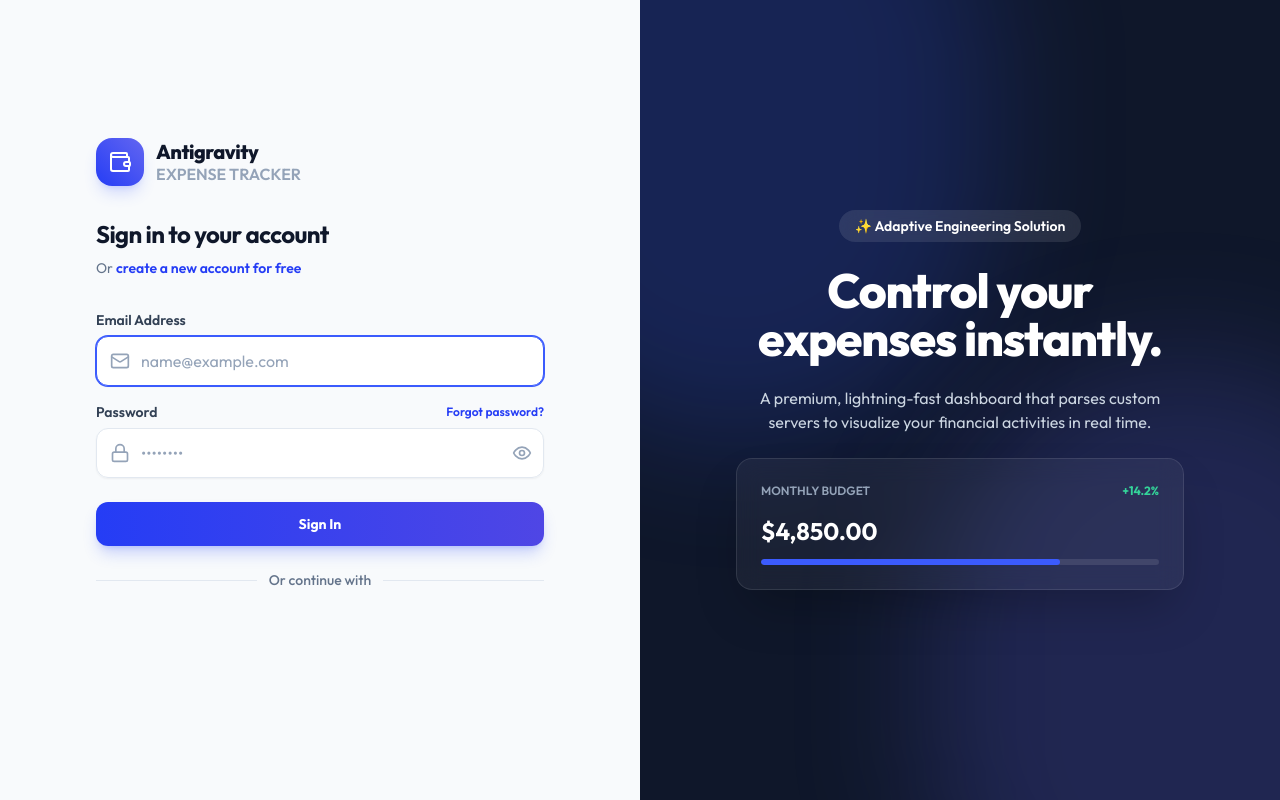
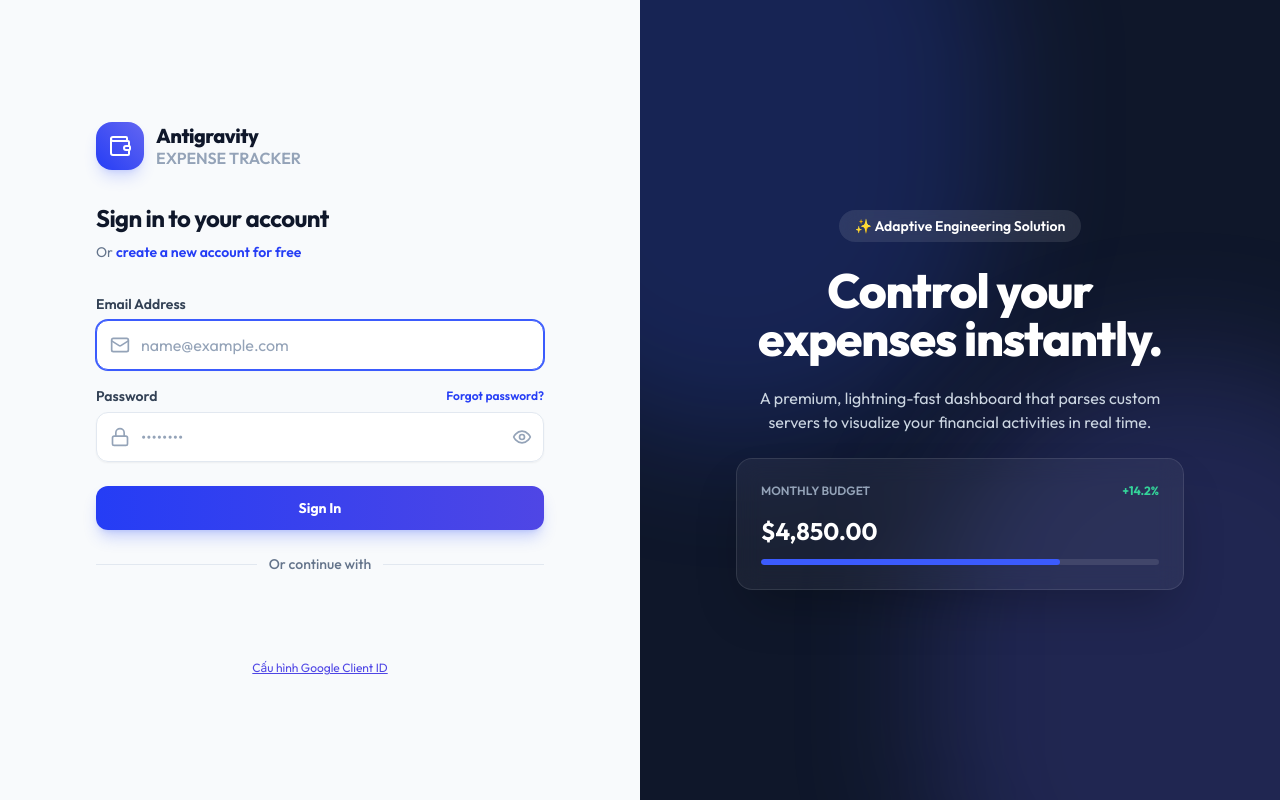
Before and after one commit to hungtintran89-code/TrackerExpense, a React (Vite) app in the folder frontend/: page /login in a window 1280 px wide. Built offline with nearby package versions, Linux system fonts and the light colour scheme.

Commit message:
Feature: Add Google Client ID UI configuration helper utility to bypass invalid client settings

```diff
--- a/frontend/src/pages/Login.jsx
+++ b/frontend/src/pages/Login.jsx
@@ -56,9 +56,9 @@ export default function Login() {
   useEffect(() => {
     const initGoogleGSI = () => {
       if (window.google && window.google.accounts) {
-        const client_id = import.meta.env.VITE_GOOGLE_CLIENT_ID || '878772922718-pl0f63q1npsvghlup3bcr0bsh2aivl7l.apps.googleusercontent.com'
+        const client_id = localStorage.getItem('vite_google_client_id') || import.meta.env.VITE_GOOGLE_CLIENT_ID || '878772922718-pl0f63q1npsvghlup3bcr0bsh2aivl7l.apps.googleusercontent.com'
         window.google.accounts.id.initialize({
-          client_id: client_id,
+          client_id: client_id.trim(),
           callback: handleGoogleCredentialResponse
         })
         const btnContainer = document.getElementById('google-signin-btn')
@@ -366,6 +366,22 @@ export default function Login() {
 
           {/* Custom Google Sign-In Button */}
           <div id="google-signin-btn" class="flex justify-center w-full min-h-[48px]"></div>
+          <div class="mt-2 text-center">
+            <button
+              type="button"
+              onClick={() => {
+                const newId = prompt("Nhập Google Client ID của bạn (lấy từ Google Cloud Console):", localStorage.getItem('vite_google_client_id') || "")
+                if (newId !== null) {
+                  localStorage.setItem('vite_google_client_id', newId.trim())
+                  showToast("Đã lưu Google Client ID! Vui lòng tải lại trang (F5) để áp dụng.", "success")
+                }
+              }}
+              class="text-xs text-indigo-600 hover:text-indigo-700 dark:text-indigo-400 dark:hover:text-indigo-300 underline focus:outline-none"
+            >
+              Cấu hình Google Client ID
+            </button>
+          </div>
+
 
 
         </div>
```
Also changed, not shown: 1 other file (tests, documents, lock files or other folders).
